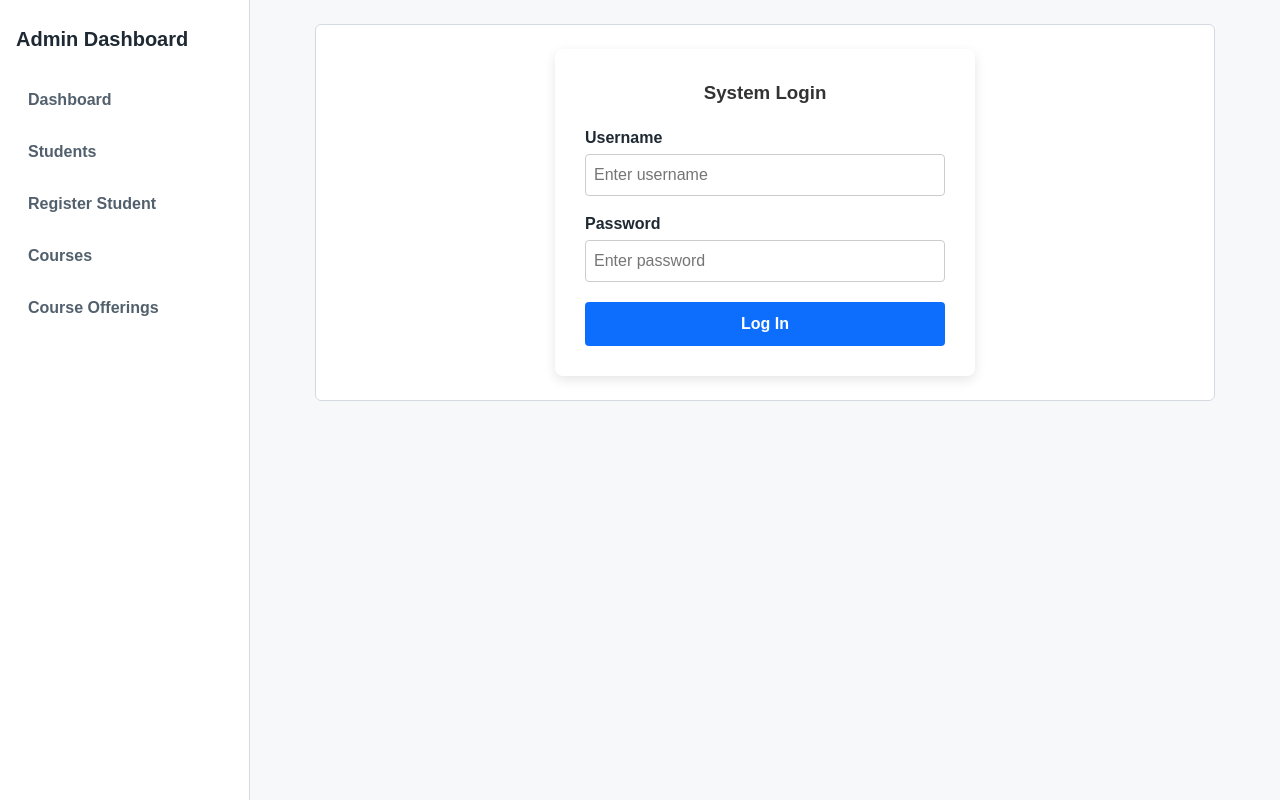
After one commit to AntonioRA3377/Enrollment-system-, a Flask app: page /login in a window 1280 px wide. The commit adds this page. Run offline with Flask 3, Linux system fonts and the light colour scheme.

Commit message:
Complete Lab 14: System Security, RBAC Decorators, and Authentication Sessions

```diff
--- a/app.py
+++ b/app.py
@@ -1,10 +1,24 @@
 import uuid
 from datetime import datetime
 import mysql.connector
-from flask import Flask, flash, redirect, render_template, request, url_for
+from flask import Flask, render_template, request, redirect, url_for, flash, session
+from werkzeug.security import generate_password_hash, check_password_hash
+from functools import wraps
 
 app = Flask(__name__)
 app.secret_key = 'super_secret_key'
+
+# ---------------------------------------------------------
+# AUTHENTICATION DECORATOR
+# ---------------------------------------------------------
+def login_required(f):
+    @wraps(f)
+    def decorated_function(*args, **kwargs):
+        if 'user_id' not in session:
+            flash('Please log in to access this page.', 'warning')
+            return redirect(url_for('login'))
+        return f(*args, **kwargs)
+    return decorated_function
 
 # ---------------------------------------------------------
 # DATABASE CONFIGURATION
@@ -27,6 +41,7 @@ def get_db_connection():
 # ---------------------------------------------------------
 @app.route('/')
 @app.route('/dashboard')
+@login_required
 def dashboard():
     conn = get_db_connection()
     cursor = conn.cursor(dictionary=True)
@@ -63,6 +78,7 @@ def dashboard():
 # STUDENTS ROUTES
 # ---------------------------------------------------------
 @app.route('/students')
+@login_required
 def students():
     conn = get_db_connection()
     cursor = conn.cursor(dictionary=True)
@@ -94,6 +110,7 @@ def students():
 
 
 @app.route('/student/<int:student_id>')
+@login_required
 def student_profile(student_id):
     conn = get_db_connection()
     cursor = conn.cursor(dictionary=True)
@@ -120,6 +137,7 @@ def student_profile(student_id):
 
 
 @app.route('/student/new', methods=['GET', 'POST'])
+@login_required
 def student_new():
     conn = get_db_connection()
     cursor = conn.cursor(dictionary=True)
@@ -157,6 +175,7 @@ def student_new():
 
 
 @app.route('/student/edit/<int:student_id>', methods=['GET', 'POST'])
+@login_required
 def student_edit(student_id):
     conn = get_db_connection()
     cursor = conn.cursor(dictionary=True)
@@ -204,6 +223,7 @@ def student_edit(student_id):
 
 
 @app.route('/student/delete/<int:student_id>', methods=['POST'])
+@login_required
 def student_delete(student_id):
     conn = get_db_connection()
     cursor = conn.cursor()
@@ -228,6 +248,7 @@ def student_delete(student_id):
 # PROGRAMS & COURSES ROUTES
 # ---------------------------------------------------------
 @app.route('/programs')
+@login_required
 def programs():
     conn = get_db_connection()
     cursor = conn.cursor(dictionary=True)
@@ -239,6 +260,7 @@ def programs():
 
 
 @app.route('/courses')
+@login_required
 def courses():
     conn = get_db_connection()
     cursor = conn.cursor(dictionary=True)
@@ -250,6 +272,7 @@ def courses():
 
 
 @app.route('/course/new', methods=['GET', 'POST'])
+@login_required
 def course_new():
     conn = get_db_connection()
     cursor = conn.cursor(dictionary=True)
@@ -281,6 +304,7 @@ def course_new():
 
 
 @app.route('/course/edit/<int:course_id>', methods=['GET', 'POST'])
+@login_required
 def course_edit(course_id):
     conn = get_db_connection()
     cursor = conn.cursor(dictionary=True)
@@ -319,6 +343,7 @@ def course_edit(course_id):
 
 
 @app.route('/course/delete/<int:course_id>', methods=['POST'])
+@login_required
 def course_delete(course_id):
     conn = get_db_connection()
     cursor = conn.cursor()
@@ -341,6 +366,7 @@ def course_delete(course_id):
 # LAB 8: COURSE OFFERINGS ROUTES
 # ---------------------------------------------------------
 @app.route('/offerings')
+@login_required
 def offerings():
     conn = get_db_connection()
     cursor = conn.cursor(dictionary=True)
@@ -358,6 +384,7 @@ def offerings():
 
 
 @app.route('/offering/new', methods=['GET', 'POST'])
+@login_required
 def offering_new():
     conn = get_db_connection()
     cursor = conn.cursor(dictionary=True)
@@ -395,6 +422,7 @@ def offering_new():
 
 
 @app.route('/offering/delete/<int:offering_id>', methods=['POST'])
+@login_required
 def offering_delete(offering_id):
     conn = get_db_connection()
     cursor = conn.cursor()
@@ -420,6 +448,7 @@ def offering_delete(offering_id):
 # LAB 11 & LAB 12: ENROLLMENT VALIDATION & TRANSACTION
 # ---------------------------------------------------------
 @app.route('/enrollments')
+@login_required
 def enrollments():
     conn = get_db_connection()
     cursor = conn.cursor(dictionary=True)
@@ -439,6 +468,7 @@ def enrollments():
 
 
 @app.route('/enroll/<int:student_id>', methods=['GET', 'POST'])
+@login_required
 def enroll(student_id):
     conn = get_db_connection()
     cursor = conn.cursor(dictionary=True)
@@ -556,6 +586,7 @@ def enroll(student_id):
 
 
 @app.route('/assessment/<int:enrollment_id>')
+@login_required
 def assessment(enrollment_id):
     conn = get_db_connection()
     cursor = conn.cursor(dictionary=True)
@@ -607,6 +638,7 @@ def assessment(enrollment_id):
 # LAB 10: PAYMENT PROCESSING & RECEIPT ROUTES
 # ---------------------------------------------------------
 @app.route('/payment/new/<int:enrollment_id>', methods=['GET', 'POST'])
+@login_required
 def payment_new(enrollment_id):
     conn = get_db_connection()
     cursor = conn.cursor(dictionary=True)
@@ -675,6 +707,7 @@ def payment_new(enrollment_id):
 
 
 @app.route('/receipt/<int:payment_id>')
+@login_required
 def receipt(payment_id):
     conn = get_db_connection()
     cursor = conn.cursor(dictionary=True)
@@ -702,6 +735,7 @@ def receipt(payment_id):
 # LAB 13: STATEMENT OF ACCOUNT & SUMMARY REPORT
 # ---------------------------------------------------------
 @app.route('/student/<int:student_id>/soa')
+@login_required
 def statement_of_account(student_id):
     conn = get_db_connection()
     cursor = conn.cursor(dictionary=True)
@@ -786,5 +820,42 @@ def statement_of_account(student_id):
     )
 
 
+
+
+# ---------------------------------------------------------
+# LAB 14: AUTHENTICATION & LOGIN ROUTES
+# ---------------------------------------------------------
+@app.route('/login', methods=['GET', 'POST'])
+def login():
+    if request.method == 'POST':
+        username = request.form['username']
+        password = request.form['password']
+
+        conn = get_db_connection()
+        cursor = conn.cursor(dictionary=True)
+        cursor.execute("SELECT * FROM users WHERE username = %s", (username,))
+        user = cursor.fetchone()
+        cursor.close()
+        conn.close()
+
+        if user and check_password_hash(user['password_hash'], password):
+            session['user_id'] = user['user_id']
+            session['username'] = user['username']
+            session['role'] = user['role']
+            flash('Login successful!', 'success')
+            return redirect(url_for('dashboard'))
+        else:
+            flash('Invalid username or password.', 'danger')
+
+    return render_template('login.html')
+
+
+@app.route('/logout')
+def logout():
+    session.clear()
+    flash('You have been logged out.', 'info')
+    return redirect(url_for('login'))
+
+
 if __name__ == '__main__':
     app.run(debug=True, port=5001)
--- a/templates/base.html
+++ b/templates/base.html
@@ -121,7 +121,15 @@
       <a href="{{ url_for('student_new') }}">Register Student</a>
       <a href="{{ url_for('courses') }}">Courses</a>
       <a href="{{ url_for('offerings') }}">Course Offerings</a>
-    </nav>
+
+    {% if session.get('user_id') %}
+    <div style="padding: 15px; border-top: 1px solid rgba(255,255,255,0.1); margin-top: auto;">
+        <p style="margin: 0; font-size: 0.85rem; color: #aaa;">Logged in as: <strong>{{ session.get('username') }}</strong> ({{ session.get('role') }})</p>
+        <a href="{{ url_for('logout') }}" class="btn btn-sm btn-outline-danger mt-2" style="display: inline-block; padding: 4px 10px; color: #ff4d4d; border: 1px solid #ff4d4d; border-radius: 4px; text-decoration: none; font-size: 0.85rem;">Logout</a>
+    </div>
+    {% endif %}
+
+</nav>
   </div>
 
   <div class="content-wrapper">
--- /dev/null
+++ b/templates/login.html
@@ -0,0 +1,23 @@
+{% extends "base.html" %}
+
+{% block title %}Login - Student Enrollment System{% endblock %}
+
+{% block content %}
+<div class="container mt-5" style="max-width: 420px; margin: 0 auto; background: #fff; padding: 30px; border-radius: 8px; box-shadow: 0 4px 12px rgba(0,0,0,0.1);">
+    <h3 class="text-center mb-4" style="text-align: center; color: #333;">System Login</h3>
+
+    <form method="POST" action="{{ url_for('login') }}">
+        <div class="mb-3" style="margin-bottom: 16px;">
+            <label class="form-label">Username</label>
+            <input type="text" name="username" class="form-control" placeholder="Enter username" required style="width: 100%; padding: 8px; border: 1px solid #ccc; border-radius: 4px;">
+        </div>
+        <div class="mb-3" style="margin-bottom: 20px;">
+            <label class="form-label">Password</label>
+            <input type="password" name="password" class="form-control" placeholder="Enter password" required style="width: 100%; padding: 8px; border: 1px solid #ccc; border-radius: 4px;">
+        </div>
+        <button type="submit" class="btn btn-primary" style="width: 100%; padding: 10px; background: #0d6efd; color: #fff; border: none; border-radius: 4px; font-weight: bold; cursor: pointer;">
+            Log In
+        </button>
+    </form>
+</div>
+{% endblock %}
```
Also changed, not shown: 1 other file.
